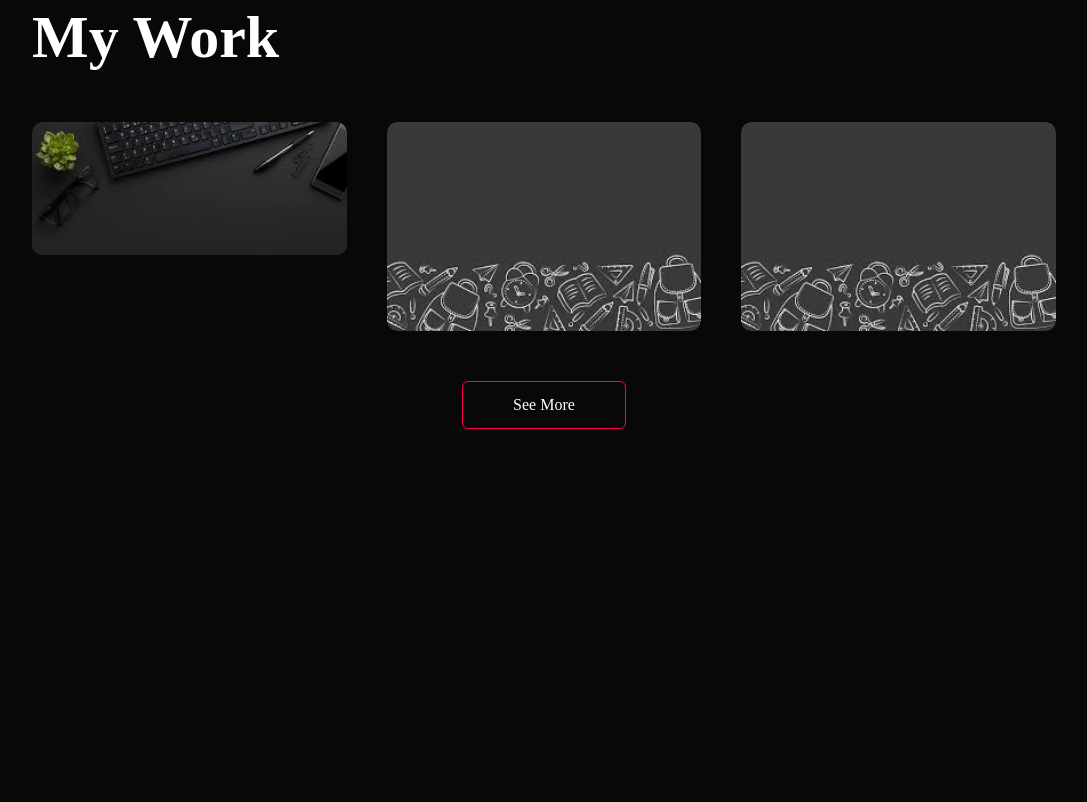
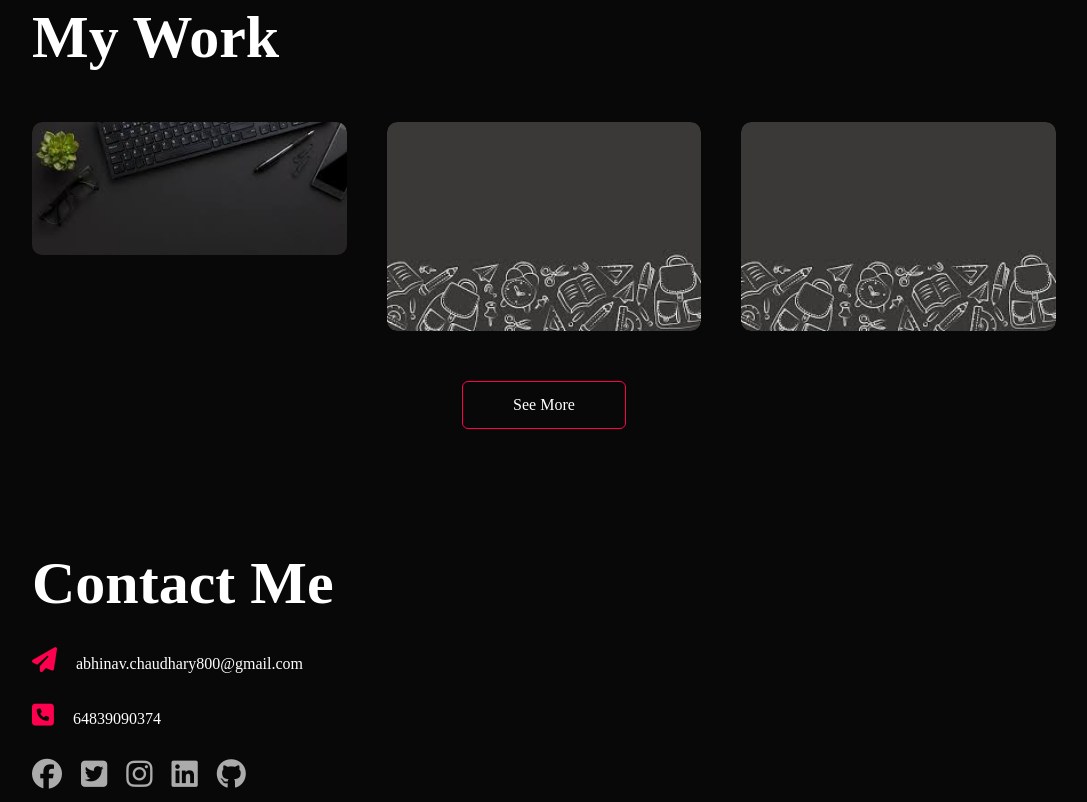
Before and after one commit to abhinav80066/Portfolio, a plain HTML site: page index.html in a window 1280 px wide. Shown: the part 1469-2271 px from the top of the page, without its empty margins (96-1183 px from the left). Before the commit the page ends 2008 px from the top, so only its background shows below. Drawn offline with Linux system fonts and the light colour scheme.

Commit message:
Added social handles in contact me section

```diff
--- a/index.html
+++ b/index.html
@@ -6,6 +6,7 @@
     <meta name="viewport" content="width=device-width, initial-scale=1.0">
     <title>Abhinav Chaudhary - Web Developer, Programmer, ML Enthusiast</title>
     <link rel="stylesheet" href="styles.css">
+    <script src="https://kit.fontawesome.com/810dd24050.js" crossorigin="anonymous"></script>
 </head>
 <body>
     <div id="header">
@@ -80,7 +81,7 @@
                     <div class="layer">
                         <h3>Social Media App</h3>
                         <p>Lorem ipsum dolor sit amet consectetur adipisicing elit. Dolor soluta delectus id eaque, autem facilis magni tenetur voluptatibus iure sequi nobis repellat, vero iste sed dignissimos suscipit, dolore inventore ex!</p>
-                        <a href="#">Link</a>
+                        <a href="#"><i class="fa-solid fa-arrow-up-right-from-square"></i></a>
                     </div>
                 </div>
                 <div class="work">
@@ -88,7 +89,7 @@
                     <div class="layer">
                         <h3>Notes taking App</h3>
                         <p>Lorem ipsum dolor sit amet consectetur adipisicing elit. Dolor soluta delectus id eaque, autem facilis magni tenetur voluptatibus iure sequi nobis repellat, vero iste sed dignissimos suscipit, dolore inventore ex!</p>
-                        <a href="#">Link</a>
+                        <a href="#"><i class="fa-solid fa-arrow-up-right-from-square"></i></a>
                     </div>
                 </div>
                 <div class="work">
@@ -96,14 +97,35 @@
                     <div class="layer">
                         <h3>Stock Price Prediction</h3>
                         <p>Lorem ipsum dolor sit amet consectetur adipisicing elit. Dolor soluta delectus id eaque, autem facilis magni tenetur voluptatibus iure sequi nobis repellat, vero iste sed dignissimos suscipit, dolore inventore ex!</p>
-                        <a href="#">Link</a>
+                        <a href="#"><i class="fa-solid fa-arrow-up-right-from-square"></i></a>
                     </div>
                 </div>
             </div>
             <a href="#" class="btn">See More</a>
         </div>
     </div>
+    <!-- ----------------------------contact---------------------- -->
 
+    <div id="contact">
+        <div class="container">
+            <div class="row">
+                <div class="contact-left">
+                    <h1 class="sub-title">Contact Me</h1>
+                    <p><i class="fa-solid fa-paper-plane"></i> abhinav.chaudhary800@gmail.com</p>
+                    <p><i class="fa-sharp fa-solid fa-square-phone"></i> 64839090374</p>
+                    <div class="social-icons">
+                        <a href="#"><i class="fa-brands fa-facebook"></i></a>
+                        <a href="#"><i class="fa-brands fa-twitter-square"></i></a>
+                        <a href="#"><i class="fa-brands fa-instagram"></i></a>
+                        <a href="#"><i class="fa-brands fa-linkedin"></i></a>
+                        <a href="#"><i class="fa-brands fa-github"></i></a>
+                    </div>
+                </div>
+                <div class="contact-right">
+                </div>
+            </div>
+        </div>
+    </div>
     <script>
 
         var tablinks = document.getElementsByClassName("tab-links");
--- a/styles.css
+++ b/styles.css
@@ -203,3 +203,34 @@ nav ul li a:hover::after{
 .btn:hover{
     background:#ff004f;
 }
+
+/* ------------------contact------------------- */
+.contact-left{
+    flex-basis: 35%;
+}
+.contact-right{
+    flex-basis: 60%;
+}
+.contact-left p{
+    margin-top: 30px;
+}
+.contact-left p i{
+    color: #ff004f;
+    margin-right: 15px;
+    font-size: 25px;
+}
+.social-icons{
+    margin-top: 30px;
+}
+.social-icons a{
+    text-decoration: none;
+    font-size: 30px;
+    margin-right: 15px;
+    color:#ababab;
+    display: inline-block;
+    transition: transform 0.5s;
+}
+.social-icons a:hover{
+    color: #ff004f;
+    transform:translateY(-5px);
+}
```
